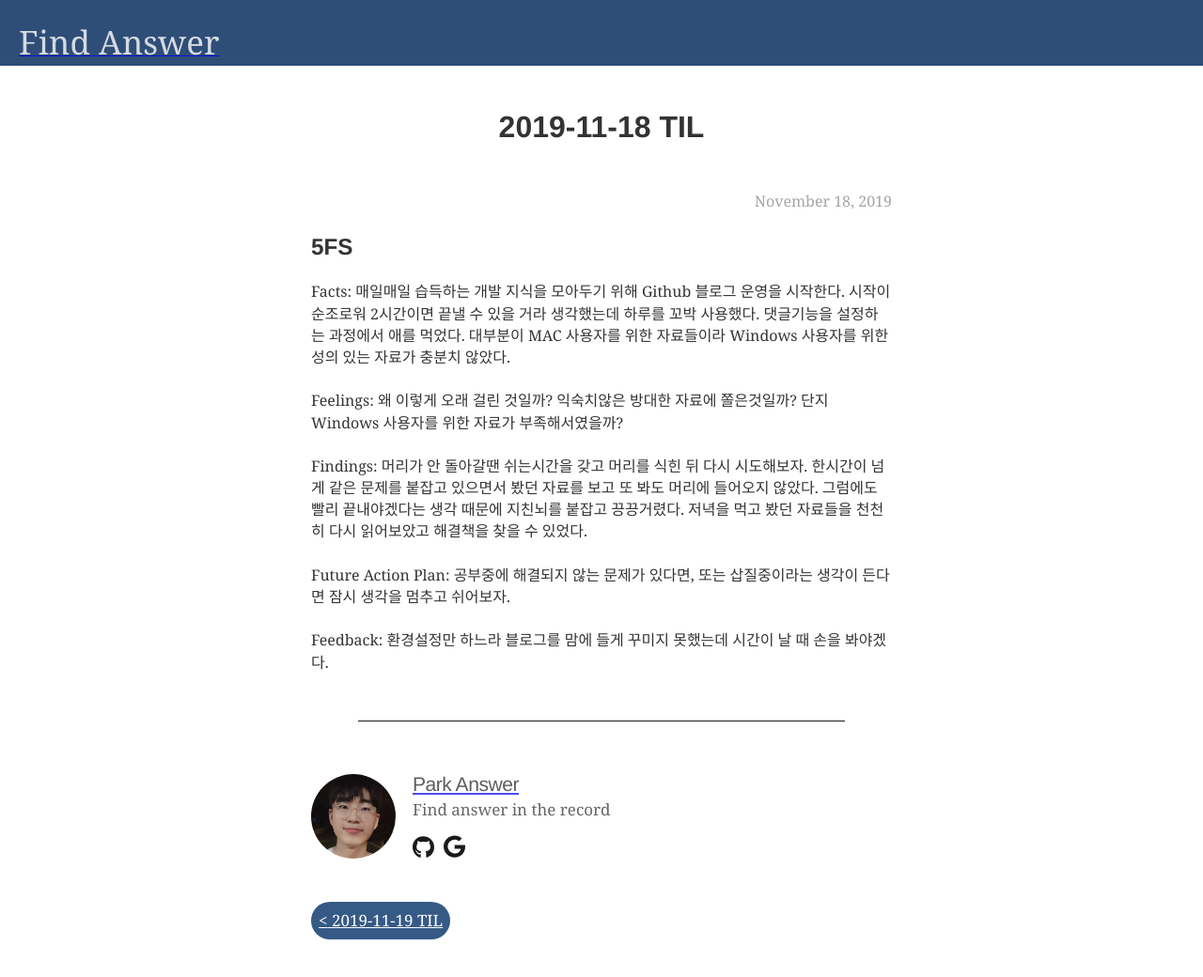
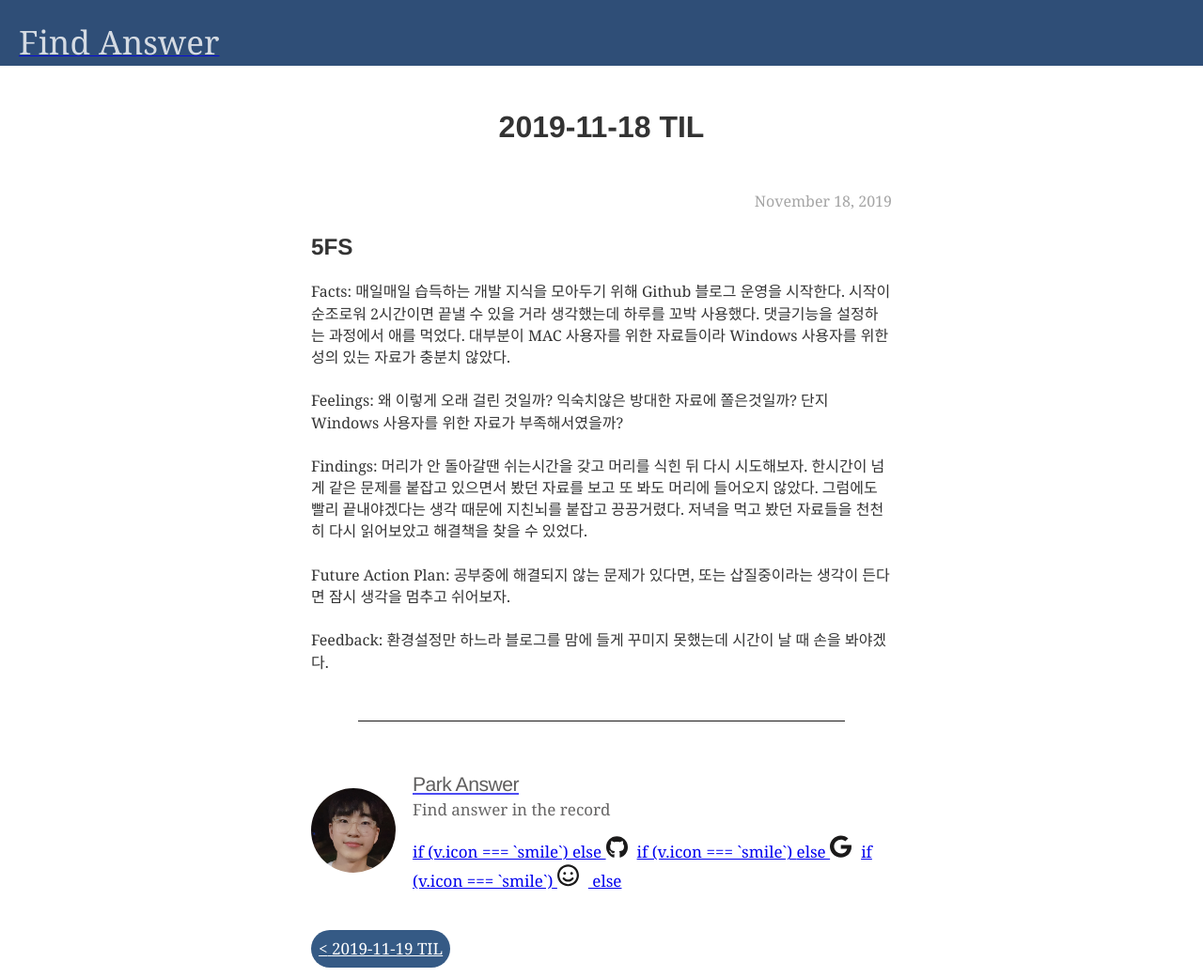
Before and after one commit to passwd10/park-answer-blog, a Gatsby site: page /2019-11-18-TIL/ in a window 1280 px wide. Shown: the top 1040 px of the page at 94% size. Built offline with nearby package versions, Linux system fonts and the light colour scheme; Gatsby itself is replaced by a stand-in of ours; some packages are replaced by stand-ins of ours; what typography-theme-github would draw is missing.

Commit message:
아이콘 설정을 수정해라

```diff
--- a/src/components/bio/index.js
+++ b/src/components/bio/index.js
@@ -40,13 +40,23 @@ export const Bio = () => {
               </p>
               {social.map((v, index) =>
                 <a href={v.url} key={index}>
+                  if (v.icon === `smile`) {
+                    <FontAwesomeIcon
+                      key={index}
+                      icon={['far', v.icon]}
+                      style={{ width: '23px', marginRight: '10px' }}
+                      fixedWidth
+                      className='icon'
+                    />
+                  } else {
                     <FontAwesomeIcon
                       key={index}
                       icon={['fab', v.icon]}
-                    style={{width: '23px', marginRight:'10px'}}
+                      style={{ width: '23px', marginRight: '10px' }}
                       fixedWidth
                       className='icon'
                     />
+                  }
                 </a>
               )}
             </div>
```
Lines whose indentation alone changed are shown as unchanged.
